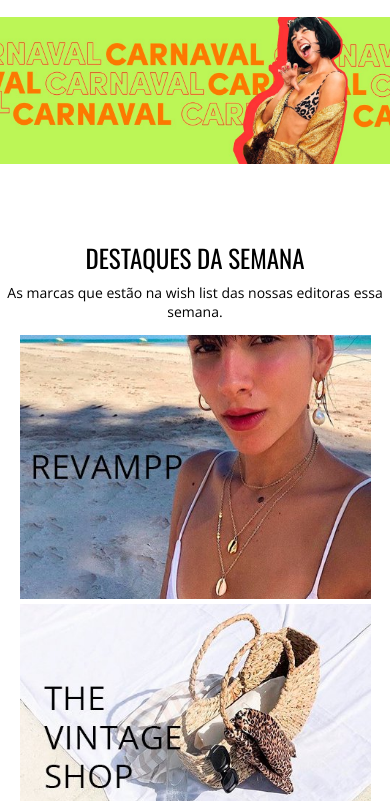
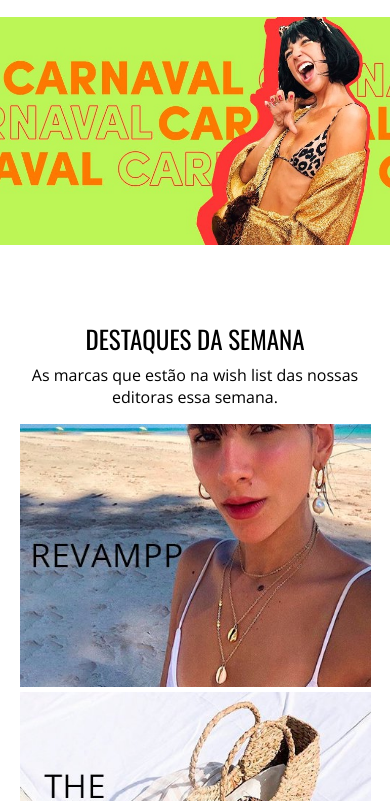
Before and after one commit to souzabruna/Vnda-steal-test, a website: page index.html in a window 390 px wide. Shown: the part 43-844 px from the top of the page. Drawn offline with nearby package versions, Linux system fonts and the light colour scheme.

Commit message:
ajuste banner mobile

```diff
--- a/src/sass/Banner.scss
+++ b/src/sass/Banner.scss
@@ -18,6 +18,18 @@
 			img {
 				max-width: 100%;
 			}
+
+			.banner-desktop {
+				@include mobile {
+					display:none
+				}
+			}
+
+			.banner-mobile {
+				@include desktop {
+					display:none;
+				}
+			}
 		}
 	}
 }
--- a/src/sass/Destaques.scss
+++ b/src/sass/Destaques.scss
@@ -21,7 +21,7 @@
 
     	@include mobile {
     		text-align:center;
-    		font-size:14px;
+    		font-size:16px;
     	}
 	}
 
--- a/src/sass/Produtos.scss
+++ b/src/sass/Produtos.scss
@@ -6,6 +6,10 @@
 	align-items: center;
 	justify-content: center;
 	flex-direction: column;
+
+	@include mobile {
+		width:90%;
+	}
 
 	h2 {
 		font-size: 25px;
@@ -21,7 +25,7 @@
 
     	@include mobile {
     		text-align:center;
-    		font-size:14px;
+    		font-size:16px;
     	}
 	}
 
--- a/src/views/sliderPrincipal.html
+++ b/src/views/sliderPrincipal.html
@@ -1,7 +1,8 @@
 <div class="Banner">
     <div class="Slider">
         <div class="item">
-        	<img src="imagens/bannerPrincipal.jpg">
+        	<img class="banner-desktop" src="imagens/bannerPrincipal.jpg">
+        	<img class="banner-mobile" src="imagens/bannerMobile.jpg">
         </div>
     </div>
 </div>
```
Also changed, not shown: src/dist/css/Banner.css, src/dist/css/Destaques.css, src/dist/css/Produtos.css, src/dist/css/custom.css, src/imagens/bannerMobile.jpg (added).
